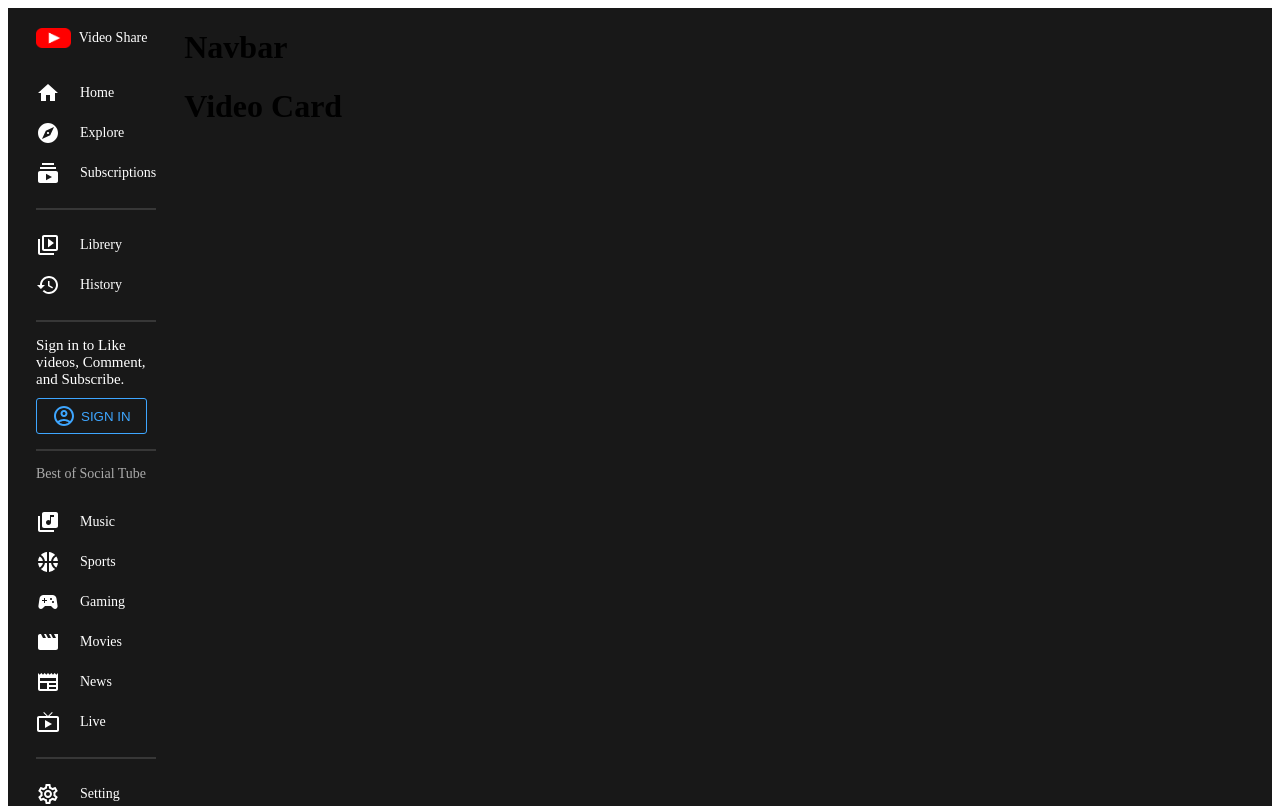
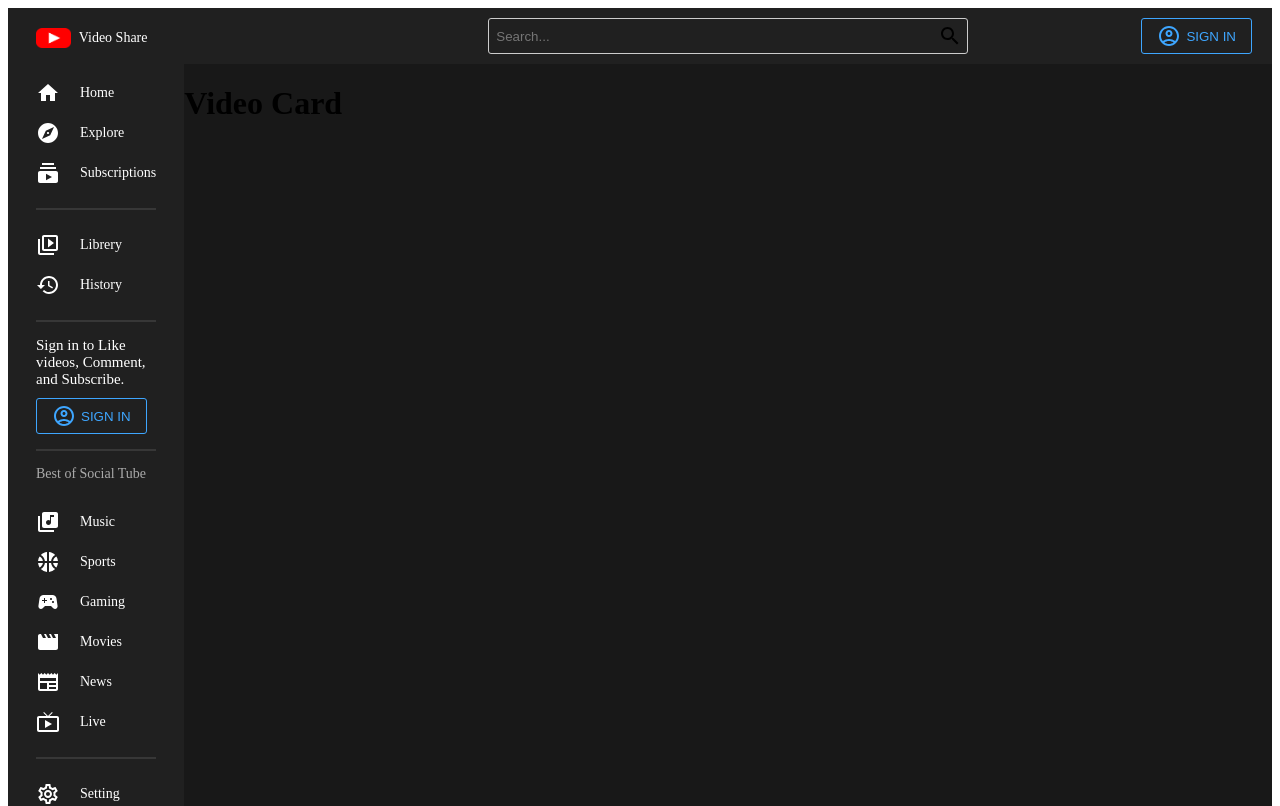
Before and after one commit to YsbAli/Content-Share-Website, a React (Vite) app: page / in a window 1280 px wide. Shown: the top 806 px of the page. Built offline with nearby package versions, Linux system fonts and the light colour scheme.

Commit message:
Complete Navbar

```diff
--- a/src/Components/Navbar.jsx
+++ b/src/Components/Navbar.jsx
@@ -1,10 +1,26 @@
-import React from "react";
+import {
+  NavContainer,
+  NavSearch,
+  NavWrapper,
+  NavInput,
+  LoginButton,
+} from "../Styles/Navbar";
+import SearchOutlinedIcon from "@mui/icons-material/SearchOutlined";
+import AccountCircleOutlinedIcon from "@mui/icons-material/AccountCircleOutlined";
 
 function Navbar() {
   return (
-    <div>
-      <h1>Navbar</h1>
-    </div>
+    <NavContainer>
+      <NavWrapper>
+        <NavSearch>
+          <NavInput placeholder="Search..." />
+          <SearchOutlinedIcon />
+        </NavSearch>
+        <LoginButton>
+          <AccountCircleOutlinedIcon /> SIGN IN
+        </LoginButton>
+      </NavWrapper>
+    </NavContainer>
   );
 }
 
--- a/src/Styles/Menu.js
+++ b/src/Styles/Menu.js
@@ -3,7 +3,7 @@
 
 export const Container = styled.div`
   flex: 1;
-  background-color: ${({ theme }) => theme.bg};
+  background-color: ${({ theme }) => theme.bgLighter};
   height: auto;
   color: ${({ theme }) => theme.text};
   font-size: 14px;
--- /dev/null
+++ b/src/Styles/Navbar.js
@@ -0,0 +1,50 @@
+import styled from "styled-components"
+
+export const NavContainer = styled.div`
+position: sticky;
+background-color: ${({ theme }) => theme.bgLighter};
+height : 56px;
+`
+
+export const NavWrapper = styled.div`
+display: flex;
+align-items: center;
+justify-content: flex-end;
+height: 100%;
+padding: 0px 20px;
+position: relative;
+`
+
+export const NavSearch = styled.div`
+position: absolute;
+left: 0px;
+right: 0px;
+margin: auto;
+width: 43%;
+border-radius: 3px;
+display: flex;
+align-items: center;
+justify-content: space-between;
+padding: 5px;
+border: 1px solid #ccc;
+`
+
+export const NavInput = styled.input`
+background-color: transparent;
+border: none;
+
+`
+
+export const LoginButton = styled.button`
+  padding: 5px 15px;
+  background-color: transparent;
+  border: 1px solid #3ea6ff;
+  color: #3ea6ff;
+  border-radius: 3px;
+  font-weight: 500;
+
+  cursor: pointer;
+  display: flex;
+  align-items: center;
+  gap: 5px;
+`;
```
